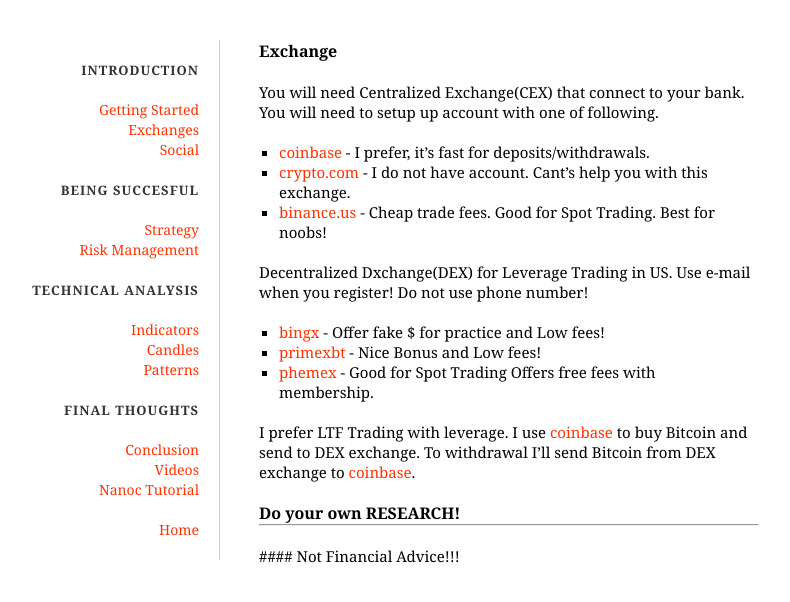
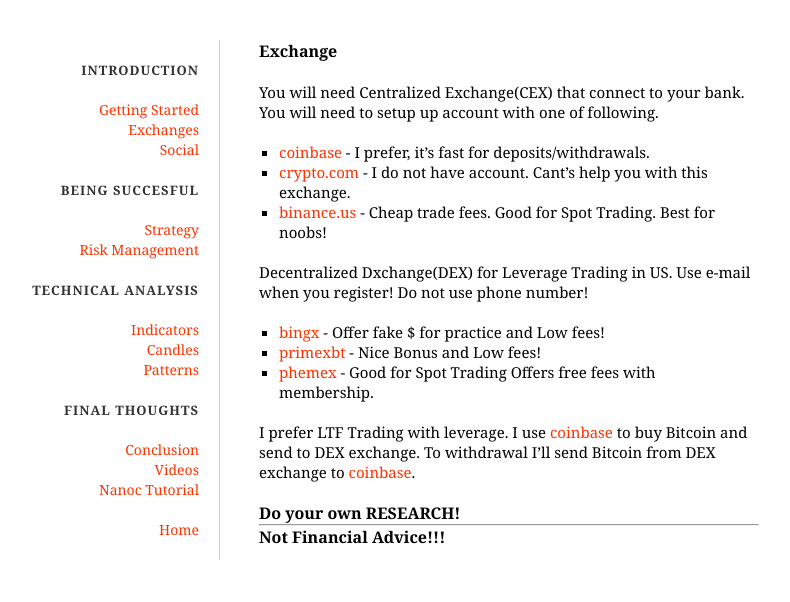
Before and after one commit to crypto-trading-101/crypto-trading-101.github.io, a plain HTML site: page exchanges/index.html in a window 1280 px wide. Shown: the whole page, without its empty margins (21-811 px from the left). Drawn offline with Linux system fonts and the light colour scheme.

Commit message:
Add files via upload

```diff
--- a/exchanges/index.html
+++ b/exchanges/index.html
@@ -31,8 +31,10 @@ You will need to setup up account with one of following.</p>
 <p>I prefer LTF Trading with leverage.  I use <a href="https://www.coinbase.com/">coinbase</a> to buy Bitcoin and send to DEX exchange.  To withdrawal I’ll send Bitcoin from DEX exchange to <a href="https://www.coinbase.com/">coinbase</a>.</p>
 
 <h4 id="do-your-own-research">Do your own RESEARCH!</h4>
+
 <hr />
-<p>#### Not Financial Advice!!!</p>
+
+<h4 id="not-financial-advice">Not Financial Advice!!!</h4>
 
     </div>
     <div id="sidebar">
```
